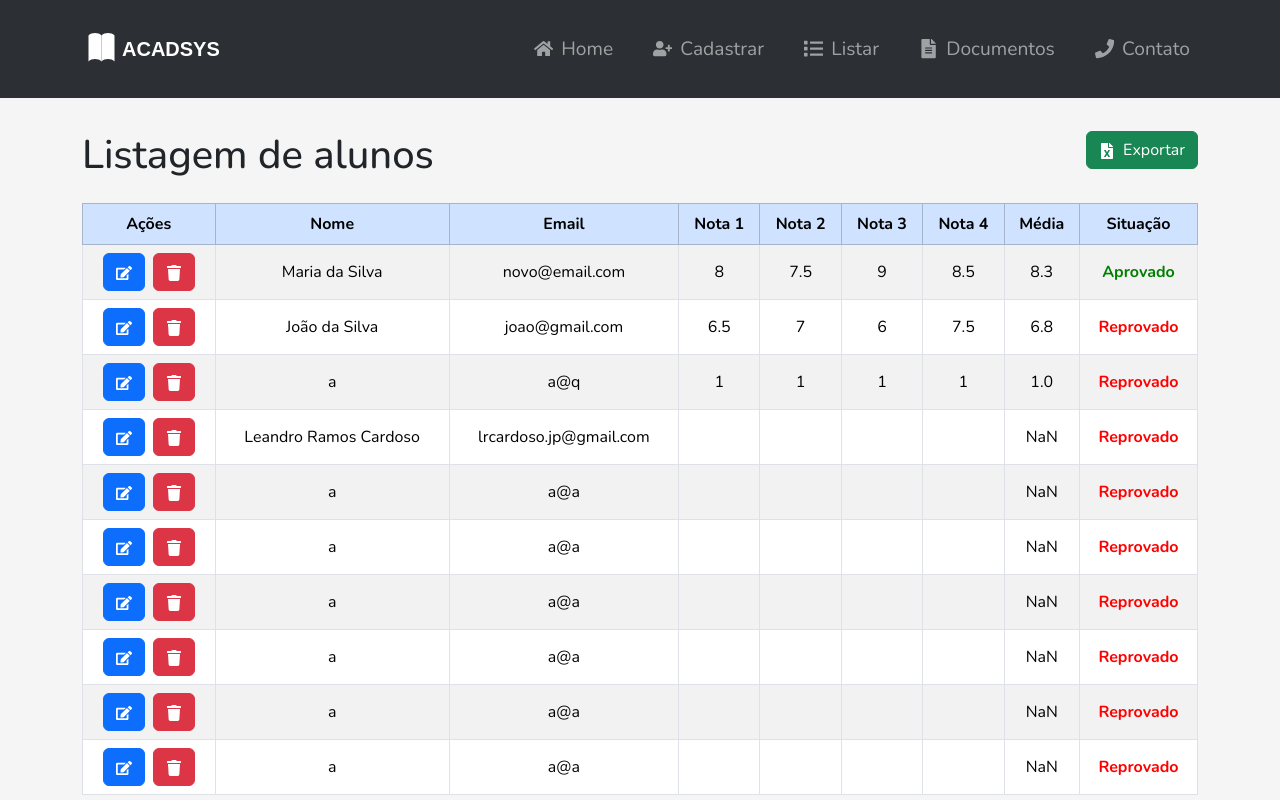
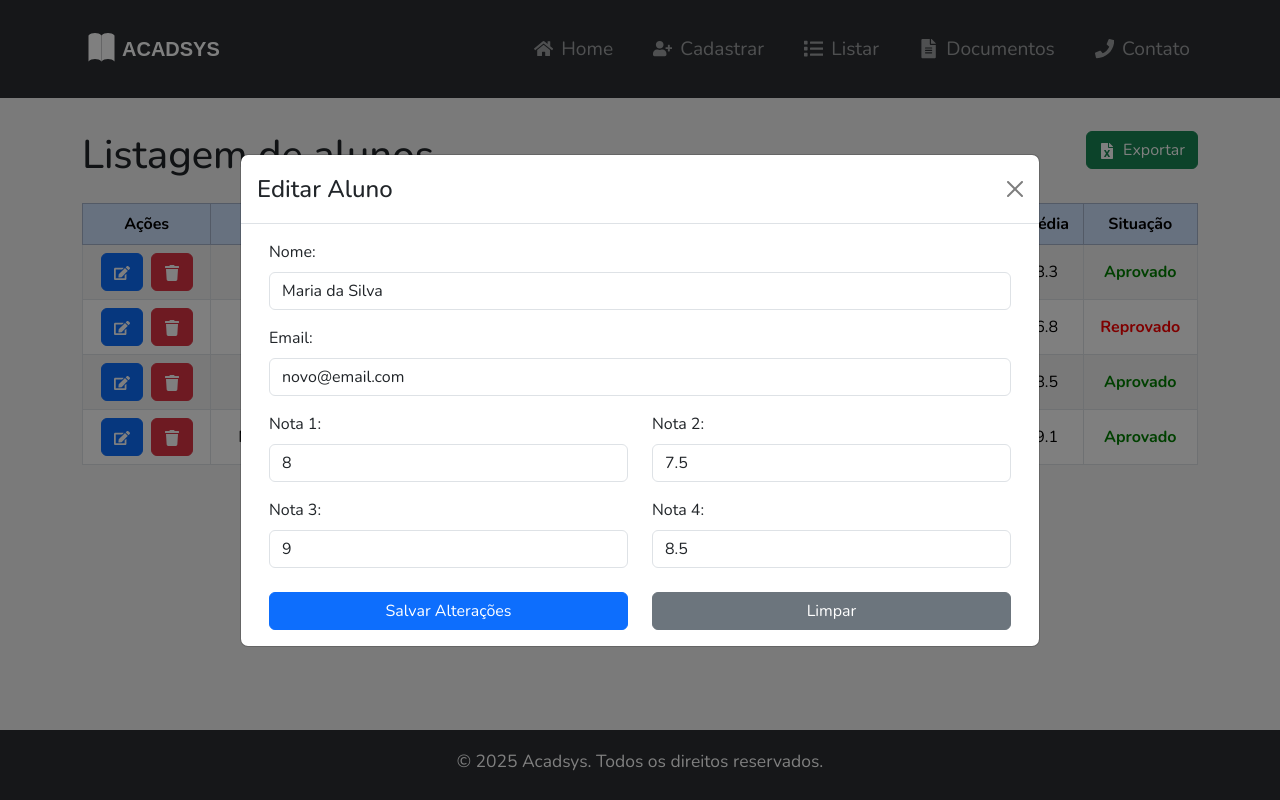
Before and after one commit to leandro-ramos-cardoso/acadsys, a React (Vite) app: page /listar in a window 1280 px wide. Both pictures are taken after a click on the button 123 px from the left and 272 px from the top of the page. Shown: the top 800 px of the page. Built offline with nearby package versions, Linux system fonts and the light colour scheme; data requests are answered from the project's data file.

Commit message:
feature-editar

```diff
--- a/data/db.json
+++ b/data/db.json
@@ -19,68 +19,13 @@
       "nota4": 7.5
     },
     {
-      "id": "5885",
-      "nome": "a",
-      "email": "a@q",
-      "nota1": "1",
-      "nota2": "1",
-      "nota3": "1",
-      "nota4": "1"
-    },
-    {
       "id": "fe89",
       "nome": "Leandro Ramos Cardoso",
-      "email": "lrcardoso.jp@gmail.com"
-    },
-    {
-      "id": "b466",
-      "nome": "a",
-      "email": "a@a"
-    },
-    {
-      "id": "1fe8",
-      "nome": "a",
-      "email": "a@a"
-    },
-    {
-      "id": "8992",
-      "nome": "a",
-      "email": "a@a"
-    },
-    {
-      "id": "ea18",
-      "nome": "a",
-      "email": "a@a"
-    },
-    {
-      "id": "756a",
-      "nome": "a",
-      "email": "a@a"
-    },
-    {
-      "id": "4ae1",
-      "nome": "a",
-      "email": "a@a"
-    },
-    {
-      "id": "6587",
-      "nome": "a",
-      "email": "a@a"
-    },
-    {
-      "id": "2c37",
-      "nome": "a",
-      "email": "a@a"
-    },
-    {
-      "id": "a36a",
-      "nome": "a",
-      "email": "a@a"
-    },
-    {
-      "id": "1aa6",
-      "nome": "a",
-      "email": "a!@aaa"
+      "email": "lrcardoso.jp@gmail.com1",
+      "nota1": "11",
+      "nota2": "1",
+      "nota3": "11",
+      "nota4": "11"
     },
     {
       "id": "e195",
--- a/src/components/CadastrarAluno.jsx
+++ b/src/components/CadastrarAluno.jsx
@@ -1,4 +1,4 @@
-import React, { useState } from 'react'
+import { React, useState } from 'react'
 import { Button, Container, Form, Card, Row, Col } from 'react-bootstrap'
 import axios from 'axios'
 import { ToastContainer, toast } from 'react-toastify'
--- /dev/null
+++ b/src/components/EditarAluno.jsx
@@ -0,0 +1,133 @@
+import { React, useState, useEffect } from 'react'
+import axios from 'axios'
+import { Button, Container, Form, Row, Col } from 'react-bootstrap'
+import { ToastContainer, toast } from 'react-toastify'
+import 'react-toastify/dist/ReactToastify.css'
+
+const EditarAluno = ({ id, onSucesso }) => {
+    const [form, setForm] = useState({
+        nome: "", email: "", nota1: "", nota2: "", nota3: "", nota4: ""});
+
+    const urlDoBackend = "http://localhost:3000";
+
+    useEffect(() => {
+        axios.get(`${urlDoBackend}/alunos/${id}`)
+            .then(res => setForm(res.data))
+            .catch(err => console.error('Erro ao buscar aluno:', err));
+    }, [id]);
+
+    const handleChange = (e) => {
+        setForm({ ...form, [e.target.name]: e.target.value });
+    };
+
+    const handleSubmit = async (e) => {
+        e.preventDefault();
+        try {
+            await axios.put(`${urlDoBackend}/alunos/${id}`, form);
+            toast.success('Aluno atualizado com sucesso!');
+            onSucesso();
+        } catch (err) {
+            console.error('Erro ao atualizar aluno:', err);
+            toast.error('Erro ao atualizar aluno!');
+        }
+    };
+
+    const handleReset = () => {
+        setForm({
+            nome: "", email: "", nota1: "", nota2: "", nota3: "", nota4: ""
+        });
+    };
+
+    return (
+        <Container>
+            <Form onSubmit={handleSubmit}>
+                <Form.Group className="mb-3">
+                    <Form.Label>Nome:</Form.Label>
+                    <Form.Control
+                        type="text"
+                        name="nome"
+                        value={form.nome}
+                        onChange={handleChange}
+                        placeholder="Digite seu nome"
+                        required
+                    />
+                </Form.Group>
+
+                <Form.Group className="mb-3">
+                    <Form.Label>Email:</Form.Label>
+                    <Form.Control
+                        type="email"
+                        name="email"
+                        value={form.email}
+                        onChange={handleChange}
+                        placeholder="example@email.com"
+                        required
+                    />
+                </Form.Group>
+
+                <Row className="mb-3">
+                    <Col>
+                        <Form.Label>Nota 1:</Form.Label>
+                        <Form.Control
+                            type="number"
+                            name="nota1"
+                            value={form.nota1}
+                            onChange={handleChange}
+                            required
+                        />
+                    </Col>
+                    <Col>
+                        <Form.Label>Nota 2:</Form.Label>
+                        <Form.Control
+                            type="number"
+                            name="nota2"
+                            value={form.nota2}
+                            onChange={handleChange}
+                        />
+                    </Col>
+                </Row>
+
+                <Row className="mb-4">
+                    <Col>
+                        <Form.Label>Nota 3:</Form.Label>
+                        <Form.Control
+                            type="number"
+                            name="nota3"
+                            value={form.nota3}
+                            onChange={handleChange}
+                        />
+                    </Col>
+                    <Col>
+                        <Form.Label>Nota 4:</Form.Label>
+                        <Form.Control
+                            type="number"
+                            name="nota4"
+                            value={form.nota4}
+                            onChange={handleChange}
+                        />
+                    </Col>
+                </Row>
+
+                <Row>
+                    <Col>
+                        <div className="d-grid">
+                            <Button variant="primary" type="submit">
+                                Salvar Alterações
+                            </Button>
+                        </div>
+                    </Col>
+                    <Col>
+                        <div className="d-grid">
+                            <Button variant="secondary" type="button" onClick={handleReset}>
+                                Limpar
+                            </Button>
+                        </div>
+                    </Col>
+                </Row>
+            </Form>
+            <ToastContainer position="top-center" autoClose={3000} />
+        </Container>
+    );
+};
+
+export default EditarAluno;
--- a/src/components/ListarAluno.jsx
+++ b/src/components/ListarAluno.jsx
@@ -4,7 +4,10 @@ import axios from 'axios'
 import { FaEdit, FaTrash, FaFileExcel } from 'react-icons/fa'
 import * as XLSX from 'xlsx'
 import { saveAs } from 'file-saver'
-import Swal from 'sweetalert2';
+import Swal from 'sweetalert2'
+import EditarAluno from './EditarAluno';
+import { Modal } from 'react-bootstrap';
+
 
 const ExcluirAluno = async (id) => {
     const urlDoBackend = "http://localhost:3000"
@@ -65,6 +68,13 @@ const ListarAluno = () => {
 
     const [paginaAtual, setPaginaAtual] = useState(1)
     const itensPorPagina = 10
+
+    const [alunoEmEdicao, setAlunoEmEdicao] = useState(null);
+
+    const [mostrarModal, setMostrarModal] = useState(false);
+    const [alunoSelecionado, setAlunoSelecionado] = useState(null);
+
+
 
     useEffect(() => {
         axios.get(`${urlDoBackend}/alunos`)
@@ -169,9 +179,16 @@ const ListarAluno = () => {
                                 <tr key={aluno.id}>
                                     <td>
                                         <div className="d-flex gap-2 justify-content-center">
-                                            <Button variant="primary">
+                                            <Button
+                                                variant="primary"
+                                                onClick={() => {
+                                                    setAlunoSelecionado(aluno.id);
+                                                    setMostrarModal(true);
+                                                }}
+                                            >
                                                 <FaEdit />
                                             </Button>
+
                                             <Button variant="danger" onClick={async () => {
                                                 const sucesso = await ExcluirAluno(aluno.id)
                                                 if (sucesso) {
@@ -217,6 +234,31 @@ const ListarAluno = () => {
                         </tbody>
                     </Table>
 
+                    <Modal
+                        show={mostrarModal}
+                        onHide={() => setMostrarModal(false)}
+                        centered
+                        backdrop="static"
+                        size="lg"
+                    >
+                        <Modal.Header closeButton>
+                            <Modal.Title>Editar Aluno</Modal.Title>
+                        </Modal.Header>
+                        <Modal.Body>
+                            {alunoSelecionado && (
+                                <EditarAluno
+                                    id={alunoSelecionado}
+                                    onSucesso={() => {
+                                        setMostrarModal(false);
+                                        axios.get(`${urlDoBackend}/alunos`).then(res => setAlunos(res.data));
+                                    }}
+                                />
+                            )}
+                        </Modal.Body>
+                    </Modal>
+
+
+
                     <Pagination className="justify-content-center mt-4">
                         <Pagination.First onClick={() => setPaginaAtual(1)} disabled={paginaAtual === 1} />
                         <Pagination.Prev onClick={() => setPaginaAtual(p => Math.max(p - 1, 1))} disabled={paginaAtual === 1} />
```
